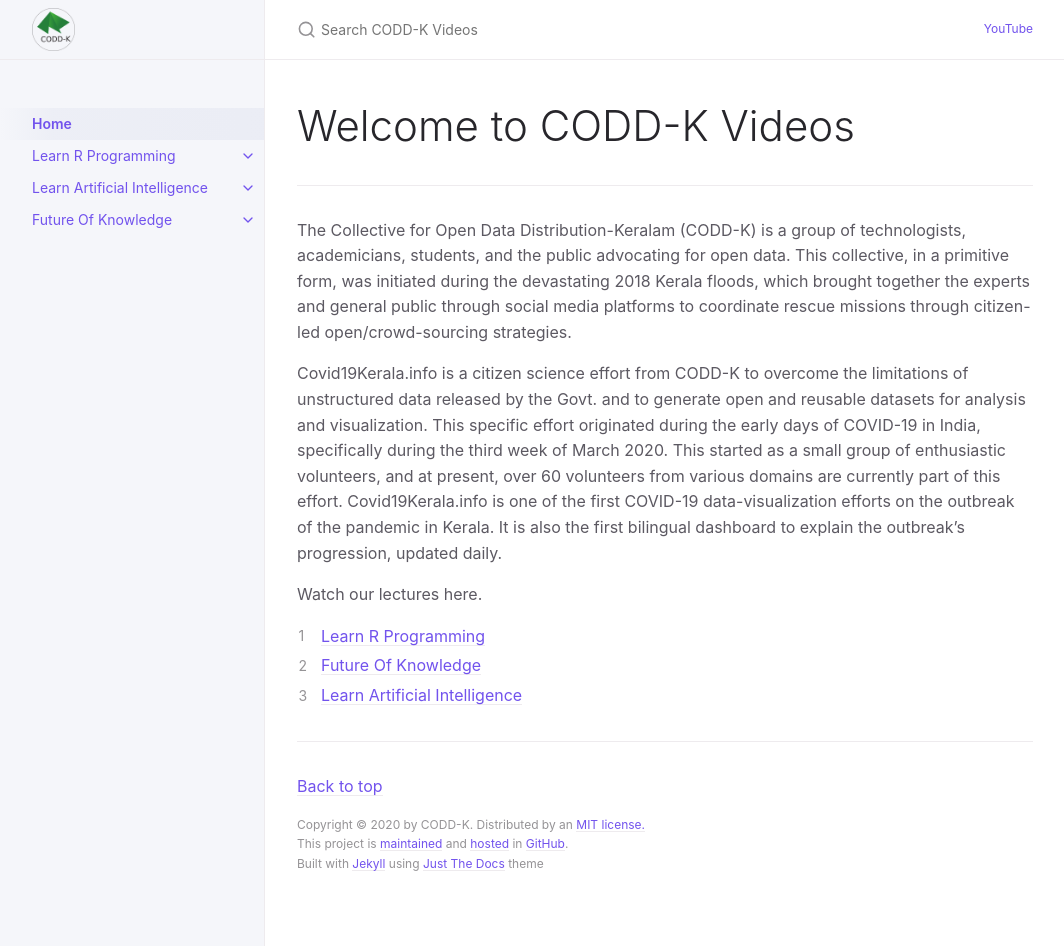
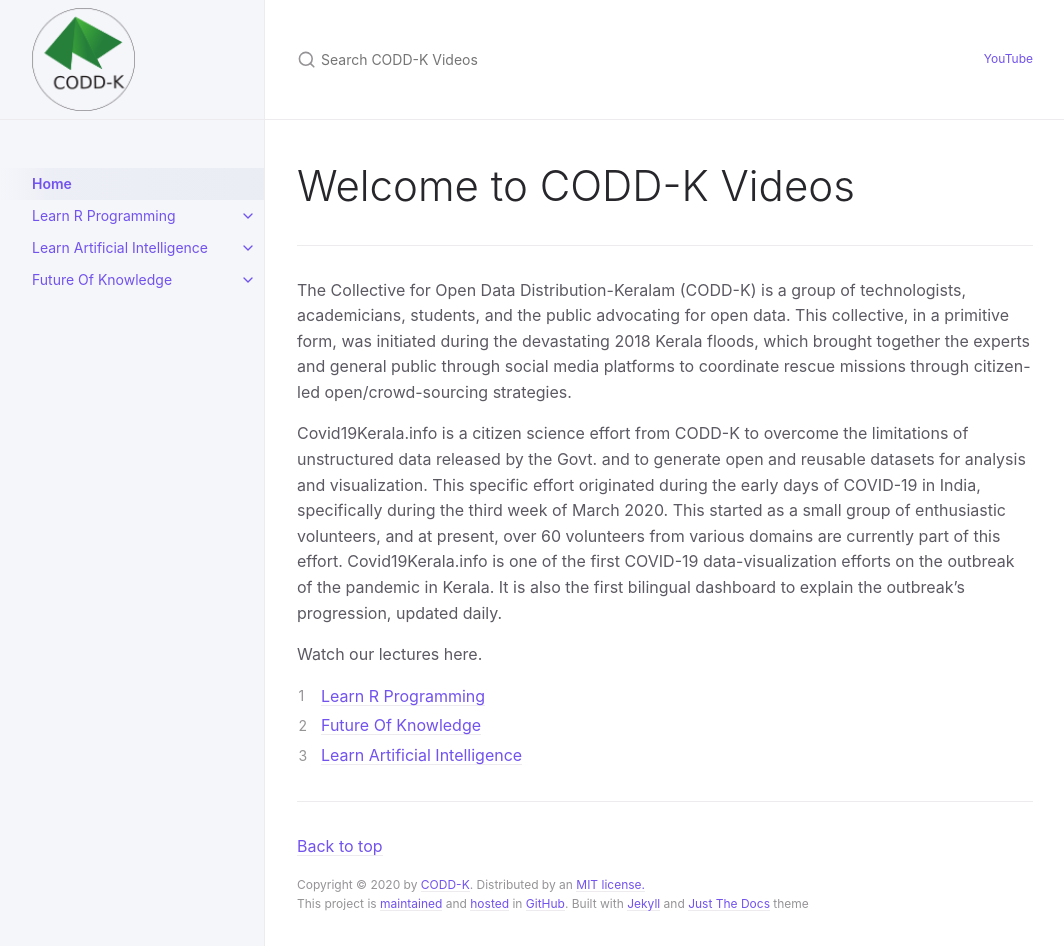
Before and after one commit to CODD-K/videos, a Jekyll site: the page built from index.md, in a window 1280 px wide and 946 px high. Shown: the whole window, without its empty margins (107-1171 px from the left). Built offline with Jekyll 4.4.1, drawn with Linux system fonts in a browser that asks for light colours.

Commit message:
Made the header image a little bigger

```diff
--- a/_config.yml
+++ b/_config.yml
@@ -72,7 +72,7 @@ nav_sort: case_insensitive # default, equivalent to nil
 back_to_top: true
 back_to_top_text: "Back to top"
 
-footer_content: "Copyright &copy; 2020 by CODD-K. Distributed by an <a href=\"https://github.com/CODD-K/videos/blob/master/LICENSE.txt\">MIT license.</a><br/> This project is <a href=\"https://github.com/CODD-K\" target=\"_blank\">maintained</a> and <a href=\"https://github.com/CODD-K/videos\" target=\"_blank\">hosted</a> in <a href=\"https://github.com/\" target=\"_blank\">GitHub</a>. <br/>Built with <a href=\"https://jekyllrb.com/\" target=\"_blank\">Jekyll</a> using <a href=\"https://github.com/pmarsceill/just-the-docs\" target=\"_blank\">Just The Docs</a> theme"
+footer_content: "Copyright &copy; 2020 by <a href=\"https://team.covid19kerala.info\" target=\"_blankç\"> CODD-K</a>. Distributed by an <a href=\"https://github.com/CODD-K/videos/blob/master/LICENSE.txt\">MIT license.</a><br/> This project is <a href=\"https://github.com/CODD-K\" target=\"_blank\">maintained</a> and <a href=\"https://github.com/CODD-K/videos\" target=\"_blank\">hosted</a> in <a href=\"https://github.com/\" target=\"_blank\">GitHub</a>. Built with <a href=\"https://jekyllrb.com/\" target=\"_blank\">Jekyll</a> and <a href=\"https://github.com/pmarsceill/just-the-docs\" target=\"_blank\">Just The Docs</a> theme"
 
 # Footer last edited timestamp
 last_edit_timestamp: false # show or hide edit time - page must have `last_modified_date` defined in the frontmatter
--- a/_sass/support/_variables.scss
+++ b/_sass/support/_variables.scss
@@ -118,7 +118,7 @@ $nav-list-item-height: $sp-6 !default;
 $nav-list-item-height-sm: $sp-8 !default;
 $nav-list-expander-right: true;
 $content-width: 800px !default;
-$header-height: 60px !default;
+$header-height: 120px !default;
 $search-results-width: $content-width - $nav-width !default;
 $transition-duration: 400ms;
 
```
